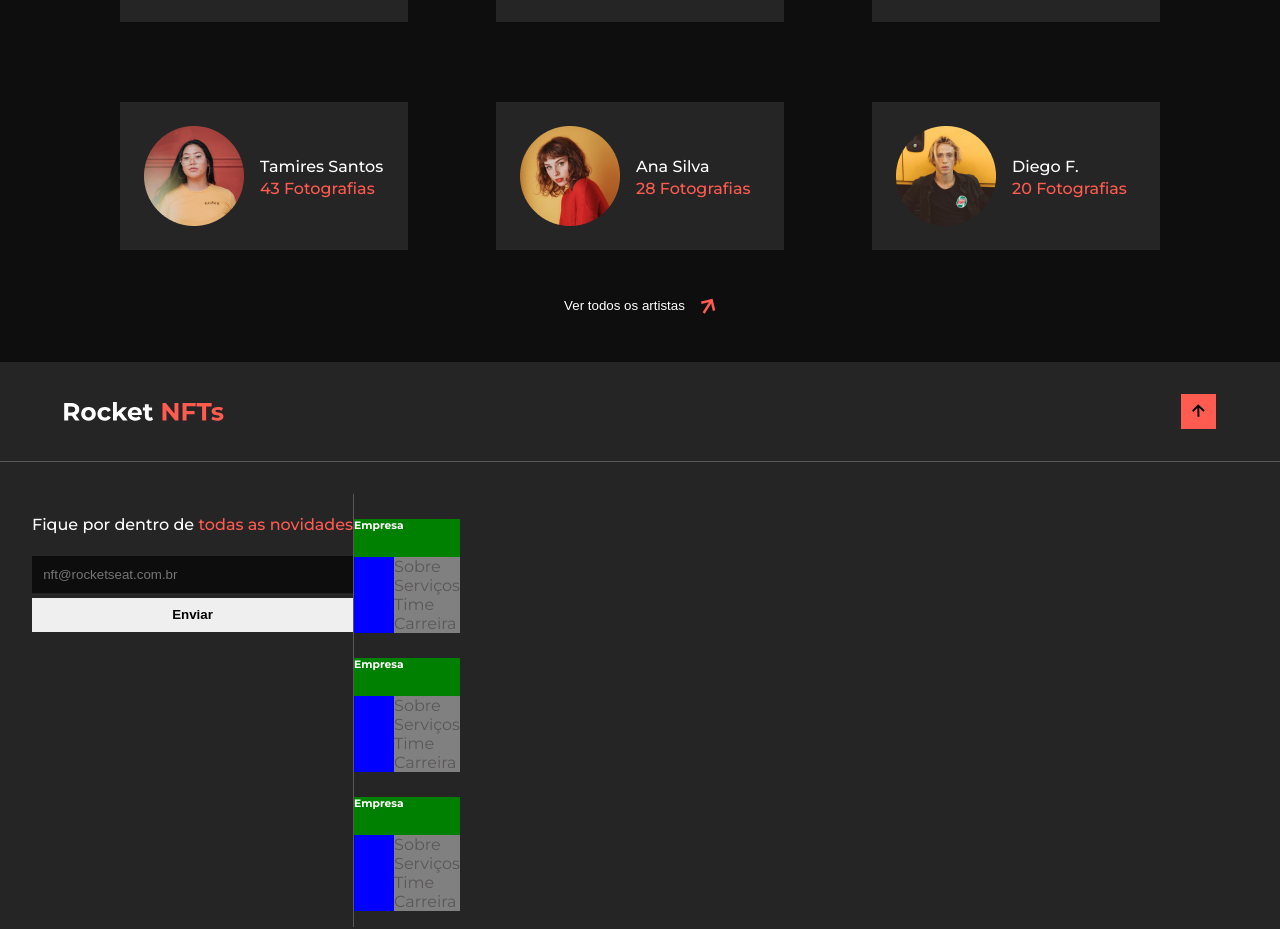
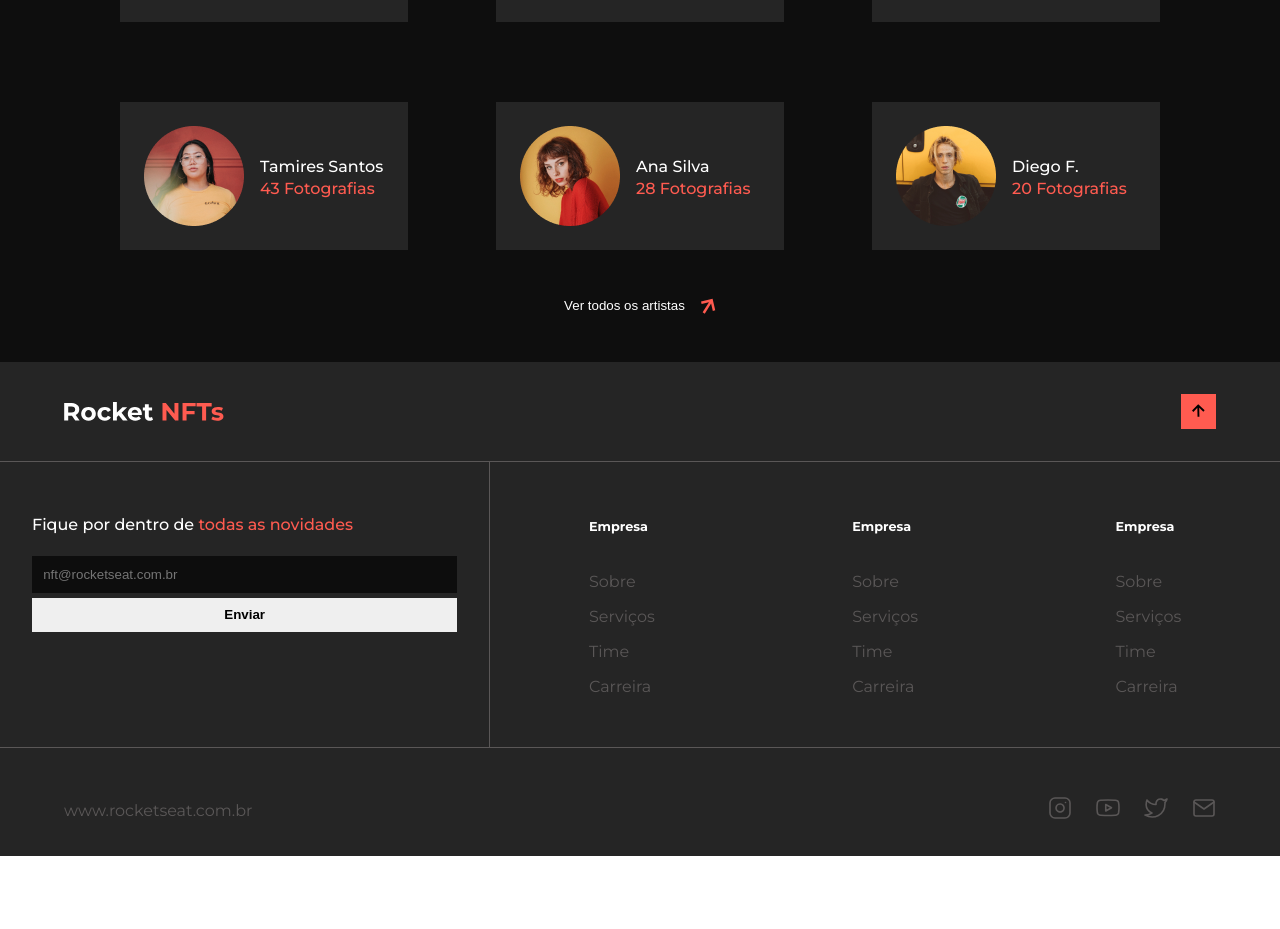
Before and after one commit to Sulaalbuquerque/desafio-rocket-nfts, a React (Vite) app: page / in a window 1280 px wide. Shown: the part 2626-3555 px from the top of the page. After the commit the page ends 3482 px from the top, so only its background shows below. Built offline with nearby package versions, Linux system fonts and the light colour scheme.

Commit message:
update footer

```diff
--- a/src/pages/Home/Footer/style.js
+++ b/src/pages/Home/Footer/style.js
@@ -32,7 +32,6 @@ export const ContainerFooter = styled.footer`
     }
 
     .main{
-        padding: 2rem;
         border-bottom: solid 1px ${({ theme }) => theme.subtitleColor};
         border-top: solid 1px ${({ theme }) => theme.subtitleColor};
     }
@@ -40,6 +39,7 @@ export const ContainerFooter = styled.footer`
     .form{
         border-bottom: solid 1px ${({ theme }) => theme.subtitleColor};
         padding-bottom: 2rem;
+        padding: 2rem;
     }
 
     .form h4{
@@ -67,7 +67,6 @@ export const ContainerFooter = styled.footer`
         font-weight: 700;
         border: none;
 
-
         :hover{
             background-color: ${({ theme }) => theme.colorLogo};
             color: ${({ theme }) => theme.textColor};
@@ -76,38 +75,77 @@ export const ContainerFooter = styled.footer`
         }
     }
 
+    .nav{
+        display: flex;
+        flex-wrap: wrap;
+        justify-content: space-around;
+    }
+
     .list{
-        background-color: green;
+        padding: 2rem;
     }
 
     .list h6{
         font-weight: 700;
+        font-size: .8rem;
     }
 
     .list ul{
-        background-color: blue;
-
+        padding-left: 0;
     }
 
     .list li{
-        background-color: gray;
+        padding: .5rem 0;
         list-style-type: none;
-
     }
 
     .list a{
         text-decoration: none;
         color: ${({ theme }) => theme.subtitleColor};
 
+        :hover{
+            color: ${({ theme }) => theme.colorLogo};
+            transition: .8s;
+        }
     }
 
+    .contact{
+        padding: 2rem;
+        display: flex;
+        flex-direction: column;
+        gap: 1rem;
+        align-items: center;
+        color: ${({ theme }) => theme.subtitleColor};
+    }
 
+    .contact ul{
+        display: flex;
+        gap: 1.5rem;
+        padding-left: 0;
+    }
+
+    .contact li{
+        list-style-type: none;
+    }
+
+    .contact img{
+        height: 1.5rem;
+
+        :hover{
+            height: 2rem;
+        }
+    }
 
     @media (min-width: 769px) {
 
         .scroll-top{
             padding: 2rem 4rem 0 4rem;
+        }
 
+        .nav{
+            width: 65%;
+            display: flex;
+            justify-content: space-around;
         }
 
         .main{
@@ -117,7 +155,17 @@ export const ContainerFooter = styled.footer`
         .form{
             border-right: solid 1px ${({ theme }) => theme.subtitleColor};
             border-bottom: none;
+            width: 35%;
+        }
 
+        .list{
+            padding: 1.7rem;
+        }
+
+        .contact{
+            padding: 0 4rem 1rem 4rem;
+            flex-direction: row;
+            justify-content: space-between;
         }
     }
 `
```
